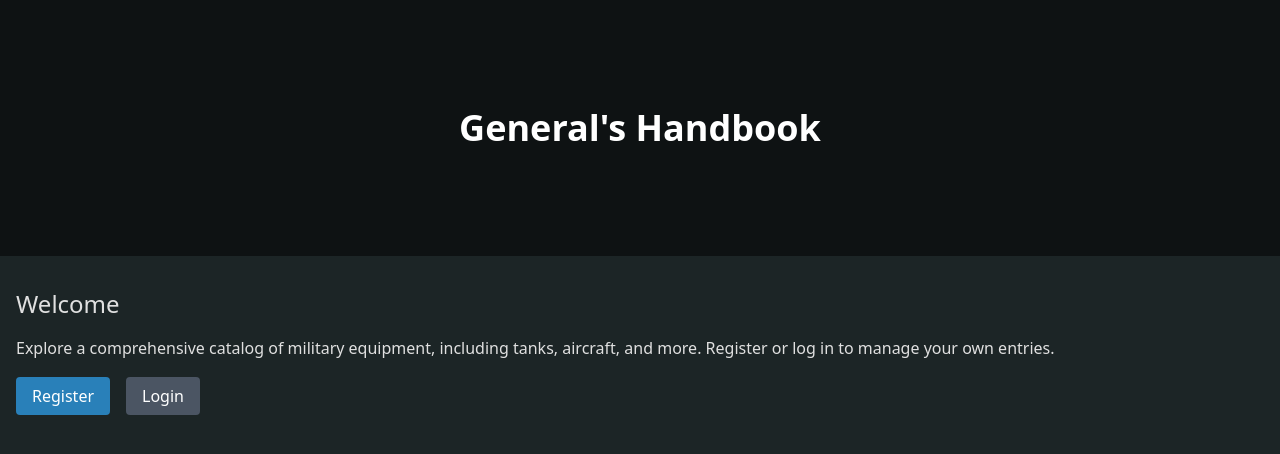
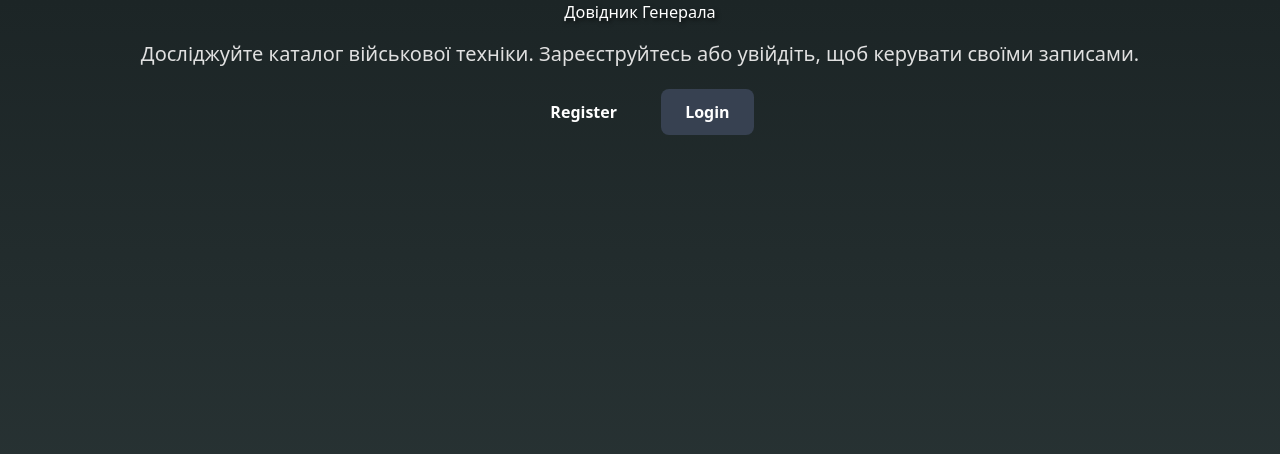
Before and after one commit to SashaMakivchuk/generalhandbook, a Vue app: page / in a window 1280 px wide. Shown: the top 454 px of the page. Built offline with nearby package versions, Linux system fonts and the light colour scheme.

Commit message:
tailwind fixes

```diff
--- a/src/components/EquipmentList.vue
+++ b/src/components/EquipmentList.vue
@@ -1,20 +1,22 @@
 <template>
   <div
-    class="container mx-auto px-6 py-8 bg-gradient-to-b from-dark-bg to-[#2f3b3c] text-text-light"
+    class="container mx-auto px-6 py-8 bg-gradient-to-b from-dark-bg to-card-bg text-text-light"
   >
-    <h1 class="text-3xl font-bold mb-8 text-accent-blue shadow-text">
+    <h1
+      class="text-3xl font-bold mb-8 text-accent-blue shadow-text animate-fade-in"
+    >
       {{ category ? `Техніка: ${category}` : "Вся техніка" }}
     </h1>
     <input
       v-model="filter"
       placeholder="Фільтр за назвою або категорією"
-      class="w-full p-3 mb-6 bg-dark-bg text-text-light border border-border-gray rounded-lg focus:ring-2 focus:ring-accent-blue transition"
+      class="w-full p-3 mb-6 bg-dark-bg text-text-light border border-border-gray rounded-lg focus:ring-2 focus:ring-accent-blue transition animate-fade-in"
     />
     <ul class="grid gap-6 md:grid-cols-2 lg:grid-cols-3">
       <li
         v-for="item in filteredEquipment"
         :key="item._id"
-        class="bg-card-bg rounded-xl shadow-lg overflow-hidden transform transition hover:scale-105 relative"
+        class="bg-card-bg rounded-xl shadow-lg overflow-hidden transform transition hover:scale-105 animate-slide-up"
       >
         <router-link :to="'/equipment/' + item._id" class="block p-4">
           <span class="text-accent-blue font-semibold flex items-center gap-2">
@@ -24,7 +26,7 @@
         </router-link>
         <button
           @click="deleteEquipment(item._id)"
-          class="absolute top-2 right-2 bg-delete-red text-text-light p-2 rounded-full hover:bg-delete-red-hover transition"
+          class="absolute top-2 right-2 bg-delete-red text-text-light p-2 rounded-full hover:bg-delete-red-hover transition animate-scale-in"
           title="Вилучити"
         >
           <i class="fas fa-trash fa-sm"></i>
@@ -33,7 +35,7 @@
     </ul>
     <router-link
       to="/add"
-      class="fixed bottom-6 right-6 bg-action-blue text-text-light p-4 rounded-full shadow-lg hover:bg-action-blue-hover transition"
+      class="fixed bottom-6 right-6 bg-action-blue text-text-light p-4 rounded-full shadow-lg hover:bg-action-blue-hover transition animate-pulse-slow"
       title="Додати техніку"
     >
       <i class="fas fa-plus fa-lg"></i>
--- a/src/views/HomePage.vue
+++ b/src/views/HomePage.vue
@@ -1,43 +1,33 @@
 <template>
-  <div class="bg-dark-bg min-h-screen">
-    <!-- Hero Section -->
-    <div class="relative">
-      <div class="w-full h-64 object-cover" />
-      <div class="absolute inset-0 bg-black opacity-50"></div>
-      <div
-        class="absolute inset-0 flex items-center justify-center text-center text-white"
+  <div class="min-h-screen">
+    <div
+      class="relative bg-gradient-to-br from-[#1c2526] via-[#2f3b3c] to-[#3a4a4b] text-center py-24 px-6 shadow-2xl animate-fade-in"
+    >
+      <h1
+        class="text-5xl md:text-6xl font-extrabold text-white tracking-wide mb-4 animate-pulse-slow"
+        style="text-shadow: 2px 2px 4px rgba(0, 0, 0, 0.7)"
       >
-        <h1 class="text-4xl font-bold">General's Handbook</h1>
-      </div>
-    </div>
-
-    <!-- Introduction -->
-    <div class="container mx-auto py-8 px-4 text-text-light">
-      <h2 class="text-2xl mb-4">Welcome</h2>
-      <p class="mb-6">
-        Explore a comprehensive catalog of military equipment, including tanks,
-        aircraft, and more. Register or log in to manage your own entries.
+        Довідник Генерала
+      </h1>
+      <p
+        class="text-xl md:text-2xl text-gray-200 mb-8 max-w-2xl mx-auto animate-slide-up"
+      >
+        Досліджуйте каталог військової техніки. Зареєструйтесь або увійдіть, щоб
+        керувати своїми записами.
       </p>
-
-      <!-- Buttons -->
       <div class="space-x-4">
         <router-link
           to="/register"
-          class="bg-action-blue text-white px-4 py-2 rounded hover:bg-blue-600"
-          >Register</router-link
+          class="bg-accent-blue text-white px-6 py-3 rounded-lg font-semibold hover:bg-blue-700 transition-transform transform hover:scale-105 shadow-md"
         >
+          Register
+        </router-link>
         <router-link
           to="/login"
-          class="bg-gray-600 text-white px-4 py-2 rounded hover:bg-gray-700"
-          >Login</router-link
+          class="bg-gray-700 text-white px-6 py-3 rounded-lg font-semibold hover:bg-gray-600 transition-transform transform hover:scale-105 shadow-md"
         >
-        <div v-if="isAuthenticated">
-          <router-link
-            to="/home"
-            class="bg-action-blue text-white px-4 py-2 rounded hover:bg-blue-600"
-            >Home</router-link
-          >
-        </div>
+          Login
+        </router-link>
       </div>
     </div>
   </div>
@@ -45,6 +35,50 @@
 
 <script>
 export default {
-  name: "HomePage",
+  name: "HomeView",
 };
 </script>
+
+<style scoped>
+.animate-fade-in {
+  animation: fadeIn 1.5s ease-in-out;
+}
+
+.animate-pulse-slow {
+  animation: pulse 3s infinite ease-in-out;
+}
+
+.animate-slide-up {
+  animation: slideUp 1s ease-out;
+}
+
+@keyframes fadeIn {
+  from {
+    opacity: 0;
+  }
+  to {
+    opacity: 1;
+  }
+}
+
+@keyframes pulse {
+  0%,
+  100% {
+    transform: scale(1);
+  }
+  50% {
+    transform: scale(1.02);
+  }
+}
+
+@keyframes slideUp {
+  from {
+    transform: translateY(20px);
+    opacity: 0;
+  }
+  to {
+    transform: translateY(0);
+    opacity: 1;
+  }
+}
+</style>
--- a/src/views/HomeView.vue
+++ b/src/views/HomeView.vue
@@ -1,24 +1,43 @@
 <template>
   <div class="bg-dark-bg min-h-screen">
     <!-- Hero Section -->
-    <div class="relative">
-      <div class="w-full h-64 object-cover" />
-      <div class="absolute inset-0 bg-black opacity-50"></div>
-      <div
-        class="absolute inset-0 flex items-center justify-center text-center text-white"
+    <div
+      class="relative bg-gradient-to-br from-dark-bg via-card-bg to-card-bg text-center py-24 px-6 shadow-2xl animate-fade-in"
+    >
+      <h1
+        class="text-5xl md:text-6xl font-extrabold text-text-light tracking-wide mb-4 animate-pulse-slow"
+        style="text-shadow: 2px 2px 4px rgba(0, 0, 0, 0.7)"
       >
-        <h1 class="text-4xl font-bold">General's Handbook</h1>
+        General's Handbook
+      </h1>
+      <p
+        class="text-xl md:text-2xl text-gray-200 mb-8 max-w-2xl mx-auto animate-slide-up"
+      >
+        Explore a comprehensive catalog of military equipment. Register or log
+        in to manage your entries.
+      </p>
+      <div class="space-x-4">
+        <router-link
+          to="/register"
+          class="bg-action-blue text-text-light px-6 py-3 rounded-lg font-semibold hover:bg-action-blue-hover transition-transform transform hover:scale-105 shadow-md animate-scale-in"
+        >
+          Register
+        </router-link>
+        <router-link
+          to="/login"
+          class="bg-neutral-gray text-text-light px-6 py-3 rounded-lg font-semibold hover:bg-neutral-gray-hover transition-transform transform hover:scale-105 shadow-md animate-scale-in"
+        >
+          Login
+        </router-link>
       </div>
     </div>
 
-    <!-- Content -->
     <div class="container mx-auto py-8 px-4 text-text-light">
       <HomeComponent />
-      <!-- Logout Button (visible when authenticated) -->
-      <div v-if="isAuthenticated" class="mt-6 text-center">
+      <div v-if="isAuthenticated" class="mt-6 text-center animate-slide-up">
         <button
           @click="logout"
-          class="bg-gray-600 text-white px-4 py-2 rounded hover:bg-gray-700 transition"
+          class="bg-neutral-gray text-text-light px-4 py-2 rounded hover:bg-neutral-gray-hover transition animate-scale-in"
         >
           Logout
         </button>
@@ -40,9 +59,8 @@ export default {
 
     const logout = () => {
       store.dispatch("logout");
-      // Clear Axios header
       delete this.$axios.defaults.headers.Authorization;
-      this.$router.push("/login");
+      this.$router.push("/");
     };
 
     return { isAuthenticated, logout };
@@ -51,5 +69,59 @@ export default {
 </script>
 
 <style scoped>
-/* Additional custom styles if needed */
+/* Custom animations */
+.animate-fade-in {
+  animation: fadeIn 1.5s ease-in-out;
+}
+
+.animate-pulse-slow {
+  animation: pulse 2s infinite ease-in-out;
+}
+
+.animate-slide-up {
+  animation: slideUp 1s ease-out;
+}
+
+.animate-scale-in {
+  animation: scaleIn 0.5s ease-out;
+}
+
+@keyframes fadeIn {
+  from {
+    opacity: 0;
+  }
+  to {
+    opacity: 1;
+  }
+}
+
+@keyframes pulse {
+  0%,
+  100% {
+    transform: scale(1);
+  }
+  50% {
+    transform: scale(1.02);
+  }
+}
+
+@keyframes slideUp {
+  from {
+    transform: translateY(20px);
+    opacity: 0;
+  }
+  to {
+    transform: translateY(0);
+    opacity: 1;
+  }
+}
+
+@keyframes scaleIn {
+  from {
+    transform: scale(0.95);
+  }
+  to {
+    transform: scale(1);
+  }
+}
 </style>
--- a/src/views/RegisterView.vue
+++ b/src/views/RegisterView.vue
@@ -63,7 +63,7 @@ export default {
           username: this.username,
           password: this.password,
         });
-        this.$router.push("/login"); // Redirect to login after registration
+        this.$router.push("/login");
       } catch (err) {
         this.error = err.response?.data?.message || "Registration failed";
       }
--- a/tailwind.config.js
+++ b/tailwind.config.js
@@ -17,6 +17,30 @@ export default {
         "neutral-gray-hover": "#95a5a6",
         "error-red": "#e74c3c",
       },
+      animation: {
+        "fade-in": "fadeIn 1s ease-out",
+        "slide-up": "slideUp 0.8s ease-out",
+        "scale-in": "scaleIn 0.5s ease-out",
+        "pulse-slow": "pulse 2s infinite ease-in-out",
+      },
+      keyframes: {
+        fadeIn: {
+          "0%": { opacity: 0 },
+          "100%": { opacity: 1 },
+        },
+        slideUp: {
+          "0%": { transform: "translateY(20px)", opacity: 0 },
+          "100%": { transform: "translateY(0)", opacity: 1 },
+        },
+        scaleIn: {
+          "0%": { transform: "scale(0.95)" },
+          "100%": { transform: "scale(1)" },
+        },
+        pulse: {
+          "0%, 100%": { transform: "scale(1)" },
+          "50%": { transform: "scale(1.02)" },
+        },
+      },
     },
   },
   plugins: [],
```
Also changed, not shown: src/components/EquipmentDetail.vue (+33 -14 lines), src/components/HomeComponent.vue (+16 -10 lines), src/server.js (+3 -11 lines).
